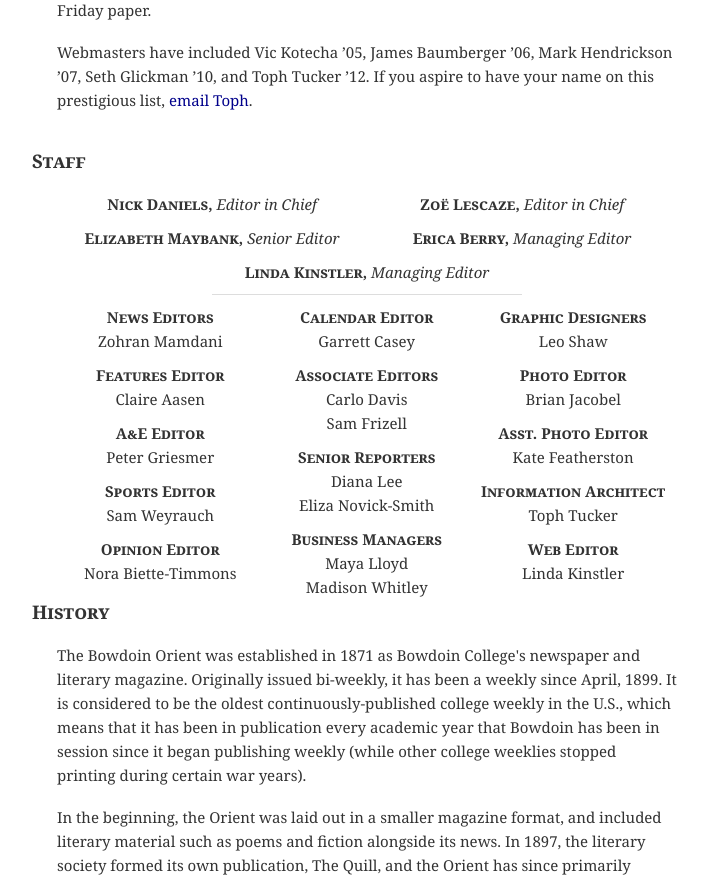
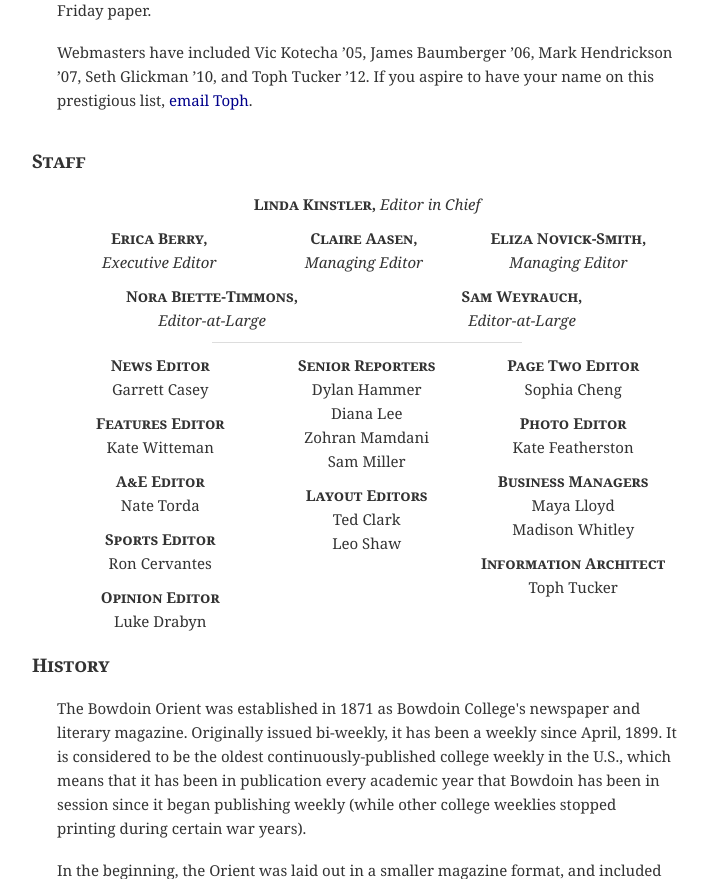
Before and after one commit to bjacobel/bonus, a CodeIgniter app: template application/views/about.php in a window 1280 px wide. Shown: the part 902-1781 px from the top of the page, without its empty margins (203-911 px from the left). Run offline with CodeIgniter, Linux system fonts and the light colour scheme; the template is opened without the code that fills it, so the values that code supplies are empty; some libraries are stand-ins or nearby versions.

Commit message:
updating masthead

```diff
--- a/application/views/about.php
+++ b/application/views/about.php
@@ -85,68 +85,64 @@
 
 				<div id="topstaff">
 					<div id="eic">
-						<div><p><span class="bigshot">Nick Daniels,</span> <span class="bigshot-title">Editor in Chief</span></p></div>
-						<div><p><span class="bigshot">Zoë Lescaze,</span> <span class="bigshot-title">Editor in Chief</span></p></div>
+						<div style="width:100%"><p><span class="bigshot">Linda Kinstler,</span> <span class="bigshot-title">Editor in Chief</span></p></div>
 					</div>
 					<div id="topeditors">
-						<div><p><span class="bigshot">Elizabeth Maybank,</span> <span class="bigshot-title">Senior Editor</span></p></div>
-						<div><p><span class="bigshot">Erica Berry,</span> <span class="bigshot-title">Managing Editor</span></p></div>
-						<div style="width:100%"><p><span class="bigshot">Linda Kinstler,</span> <span class="bigshot-title">Managing Editor</span></p></div>
+						<div style="width:33%"><p><span class="bigshot">Erica Berry,</span><br/> <span class="bigshot-title">Executive Editor</span></p></div>
+						<div style="width:33%"><p><span class="bigshot">Claire Aasen,</span><br/> <span class="bigshot-title">Managing Editor</span></p></div>
+						<div style="width:33%"><p><span class="bigshot">Eliza Novick-Smith,</span><br/> <span class="bigshot-title">Managing Editor</span></p></div>
+						<div><p><span class="bigshot">Nora Biette-Timmons,</span><br/> <span class="bigshot-title">Editor-at-Large</span></p></div>
+						<div><p><span class="bigshot">Sam Weyrauch,</span><br/> <span class="bigshot-title">Editor-at-Large</span></p></div>
 					</div>
 				</div>
 				<hr style="width:50%; margin: 0 auto;">
 				<div id="lowerstaff">
 					<div class="column">
-						<p class="stafftitle">News Editors</p>
-						<p>Zohran Mamdani</p>
+						<p class="stafftitle">News Editor</p>
+						<p>Garrett Casey</p>
 
 						<p class="stafftitle">Features Editor</p>
-						<p>Claire Aasen</p>
+						<p>Kate Witteman</p>
 
 						<p class="stafftitle">A&amp;E Editor</p>
-						<p>Peter Griesmer</p>
+						<p>Nate Torda</p>
 
 						<p class="stafftitle">Sports Editor</p>
-						<p>Sam Weyrauch</p>
+						<p>Ron Cervantes</p>
 
 						<p class="stafftitle">Opinion Editor</p>
-						<p>Nora Biette-Timmons</p>
+						<p>Luke Drabyn</p>
 					</div>
 					<div class="column">
-						<p class="stafftitle">Calendar Editor</p>
-						<p>Garrett Casey</p>
+						<p class="stafftitle">Senior Reporters</p>
+						<p>Dylan Hammer</p>
+						<p>Diana Lee</p>
+						<p>Zohran Mamdani</p>
+						<p>Sam Miller</p>
 
-						<p class="stafftitle">Associate Editors</p>
-						<p>Carlo Davis</p>
-						<p>Sam Frizell</p>
+						<p class="stafftitle">Layout Editors</p>
+						<p>Ted Clark</p>
+						<p>Leo Shaw</p>
+					</div>
+					<div class="column">
+						<p class="stafftitle">Page Two Editor</p>
+						<p>Sophia Cheng</p>
 
-						<p class="stafftitle">Senior Reporters</p>
-						<p>Diana Lee</p>
-						<p>Eliza Novick-Smith</p>
+						<p class="stafftitle">Photo Editor</p>
+						<p>Kate Featherston</p>
 
 						<p class="stafftitle">Business Managers</p>
 						<p>Maya Lloyd</p>
 						<p>Madison Whitley</p>
-					</div>
-					<div class="column">
-						<p class="stafftitle">Graphic Designers</p>
-						<p>Leo Shaw</p>
-
-						<p class="stafftitle">Photo Editor</p>
-						<p>Brian Jacobel</p>
-
-						<p class="stafftitle">Asst. Photo Editor</p>
-						<p>Kate Featherston</p>
 
 						<p class="stafftitle">Information Architect</p>
 						<p>Toph Tucker</p>
-
-						<p class="stafftitle">Web Editor</p>
-						<p>Linda Kinstler</p>
 					</div>
 				</div>
 
 			</div>
+
+			<div style="clear:both;"></div>
 
 			<h3>History</h3>
 			<p>The Bowdoin Orient was established in 1871 as Bowdoin College's newspaper and literary magazine. Originally issued bi-weekly, it has been a weekly since April, 1899. It is considered to be the oldest continuously-published college weekly in the U.S., which means that it has been in publication every academic year that Bowdoin has been in session since it began publishing weekly (while other college weeklies stopped printing during certain war years).</p>
--- a/application/views/article.php
+++ b/application/views/article.php
@@ -4,7 +4,7 @@
 <head>
 	<meta charset="utf-8" />
 	<title><?=$article->title?> - The Bowdoin Orient</title>
-	<link rel="shortcut icon" href="<?=base_url()?>images/o-32.png">
+	<link rel="shortcut icon" href="<?=base_url()?>images/o-32-transparent.png">
 
 	<link rel="stylesheet" media="screen" href="<?=base_url()?>css/orient2012.css?v=1">
 
--- a/application/views/browse.php
+++ b/application/views/browse.php
@@ -4,7 +4,7 @@
 <head>
 	<meta charset="utf-8" />
 	<title>The Bowdoin Orient</title>
-	<link rel="shortcut icon" href="<?=base_url()?>images/o-32.png">
+	<link rel="shortcut icon" href="<?=base_url()?>images/o-32-transparent.png">
 
 	<link rel="stylesheet" media="screen" href="<?=base_url()?>css/orient2012.css?v=1">
 
```
